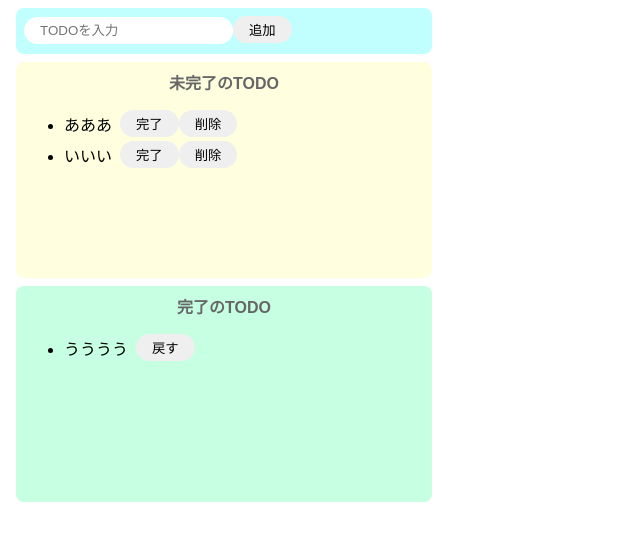
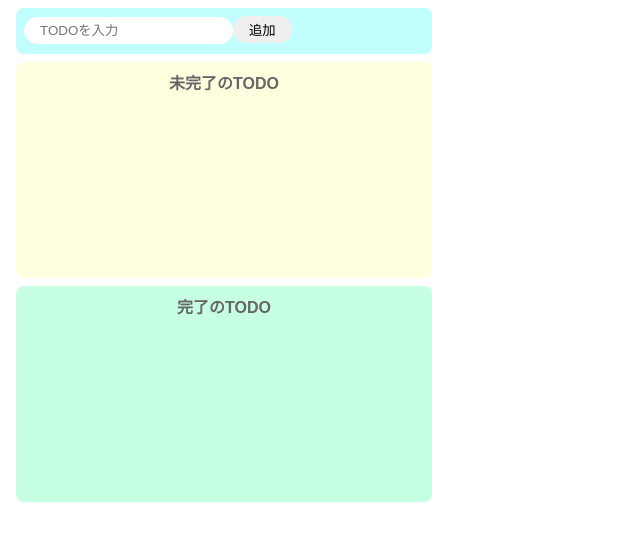
Before and after one commit to zorro901/react-todo, a React (Create React App) app: page / in a window 1280 px wide. Shown: the top 540 px of the page, without its empty margins (0-640 px from the left). Built offline with nearby package versions, Linux system fonts and the light colour scheme.

Commit message:
56. タスクの戻す機能

```diff
--- a/src/App.jsx
+++ b/src/App.jsx
@@ -3,8 +3,8 @@ import "./styles.css";
 
 export const App = () => {
   const [todoText, setTodoText] = useState("");
-  const [incompleteTodos, setIncompleteTodos] = useState(["あああ", "いいい"]);
-  const [completeTodos, setCompleteTodos] = useState(["うううう"]);
+  const [incompleteTodos, setIncompleteTodos] = useState([]);
+  const [completeTodos, setCompleteTodos] = useState([]);
 
   const onChangeTodoText = (event) => setTodoText(event.target.value);
   const onClickAdd = () => {
@@ -24,6 +24,14 @@ export const App = () => {
     const newCompleteTodos = [...completeTodos, incompleteTodos[index]];
     setIncompleteTodos(newIncompleteTodos);
     setCompleteTodos(newCompleteTodos);
+  };
+
+  const onClickBack = (index) => {
+    const newCompleteTodos = [...completeTodos];
+    newCompleteTodos.splice(index, 1);
+    const newIncompleteTodos = [...incompleteTodos, completeTodos[index]];
+    setCompleteTodos(newCompleteTodos);
+    setIncompleteTodos(newIncompleteTodos);
   };
 
   return (
@@ -53,11 +61,11 @@ export const App = () => {
       <div className="incomplete-area">
         <p className="title">完了のTODO</p>
         <ul>
-          {completeTodos.map((todo) => {
+          {completeTodos.map((todo, index) => {
             return (
               <div key={todo} className="list-row">
                 <li>{todo}</li>
-                <button>戻す</button>
+                <button onClick={() => onClickBack(index)}>戻す</button>
               </div>
             );
           })}
```
